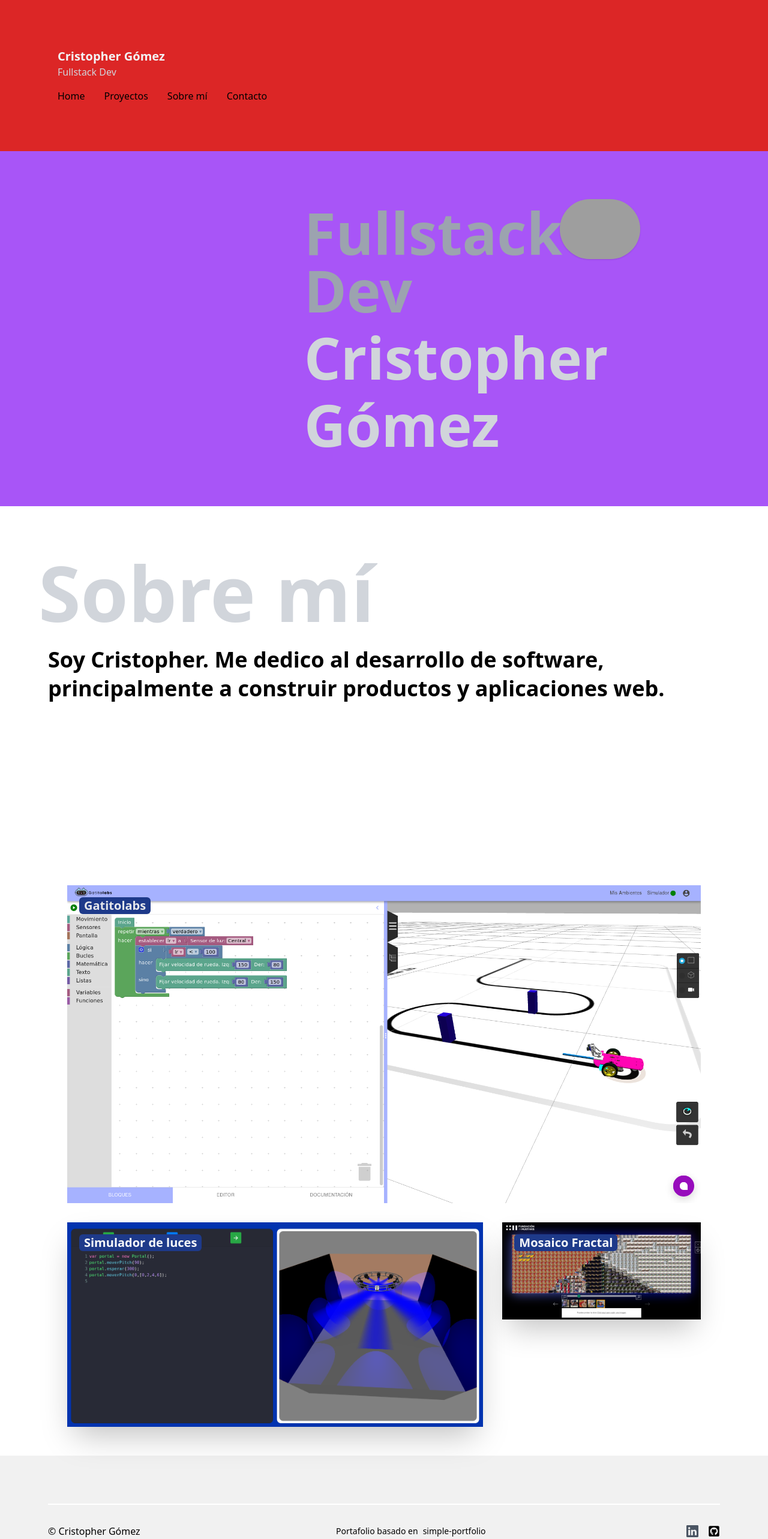
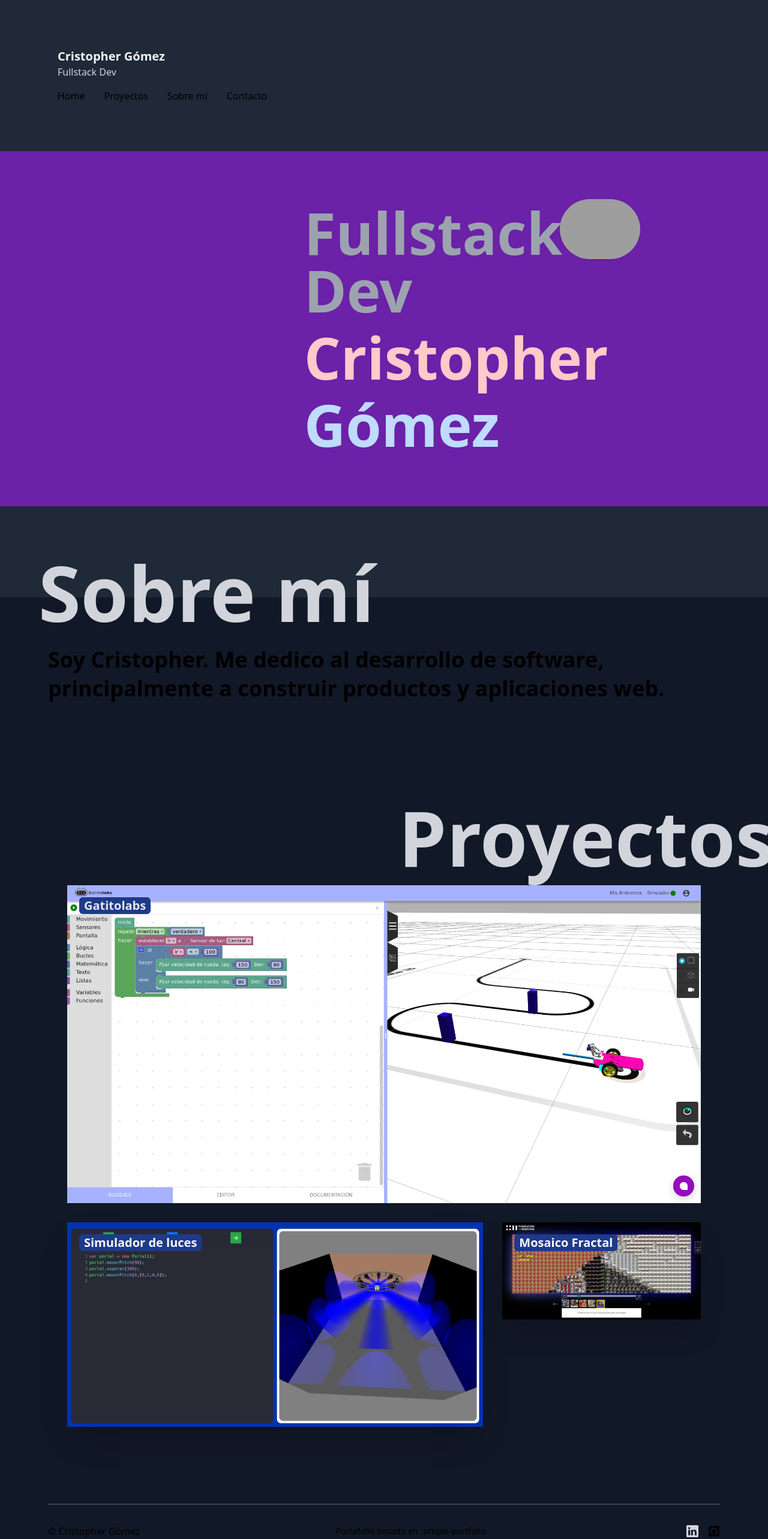
Before and after one commit to ristofer/gatito-portfolio, a Next.js app: page / in a window 1280 px wide. Shown: the top 2566 px of the page at 60% size. Built offline with nearby package versions, Linux system fonts and the light colour scheme; grey boxes are pictures that could not be loaded.

Commit message:
delete dark/light modes

```diff
--- a/components/AboutMe.js
+++ b/components/AboutMe.js
@@ -3,13 +3,13 @@ import userData from "@constants/data";
 
 export default function AboutMe() {
     return (
-        <section className="bg-white dark:bg-gray-800 pb-40">
-            <div className="max-w-6xl mx-auto h-48 bg-white dark:bg-gray-800">
+        <section className="bg-gray-800 pb-40">
+            <div className="max-w-6xl mx-auto h-48 bg-gray-800">
                 <h1 className="text-5xl md:text-9xl text-gray-300 font-bold py-20 text-center md:text-left">
                     Sobre mí
                 </h1>
             </div>
-            <div className="bg-white -mt-10 dark:bg-gray-900">
+            <div className="-mt-10 bg-gray-900">
                 <div className="text-container max-w-6xl mx-auto pt-20">
                     <p
                     className="leading-loose text-2xl md:text-4xl font-semibold mx-4"
--- a/components/AboutMeFull.js
+++ b/components/AboutMeFull.js
@@ -2,13 +2,13 @@ import React from "react";
 
 export default function AboutMeFull() {
     return (
-        <section className="bg-white dark:bg-gray-800 pb-40">
-            <div className="max-w-6xl mx-auto h-48 bg-white dark:bg-gray-800">
+        <section className="bg-gray-800 pb-40">
+            <div className="max-w-6xl mx-auto h-48 bg-gray-800">
                 <h1 className="text-5xl md:text-9xl font-bold py-20 text-center md:text-left">
                     Sobre mí.
                 </h1>
             </div>
-            <div className="bg-white -mt-10 dark:bg-gray-900">
+            <div className="-mt-10 bg-gray-900">
                 <div className="text-container max-w-6xl mx-auto pt-20">
                     <p
                         className="leading-loose text-xl md:text-3xl font-semibold mx-4 pb-2 pt-2"
--- a/components/ContainerBlock.js
+++ b/components/ContainerBlock.js
@@ -37,7 +37,7 @@ export default function ContainerBlock({ children, ...customMeta }) {
                 {meta.date && (<meta property="article:published_time" content={meta.date} />
                 )}
             </Head>
-            <main className="bg-red-600 dark:bg-gray-800 w-full">
+            <main className="bg-gray-800 w-full">
                 <Navbar />
                 <div>{children}</div>
                 <Footer/>
--- a/components/Footer.js
+++ b/components/Footer.js
@@ -3,9 +3,9 @@ import userData from "@constants/data";
 
 export default function Footer() {
     return (
-        <div className="bg-[#F1F1F1] dark:bg-gray-900">
+        <div className="bg-gray-900">
             <div className="max-w-6xl  mx-auto px-4 py-10 md:py-20">
-                <div className="h-0.5 w-full bg-white dark:bg-gray-700"></div>
+                <div className="h-0.5 w-full bg-gray-700"></div>
                 <div className="flex flex-col space-y-4 md:space-y-0 md:flex-row justify-between md:items-center mt-8">
                     <div>
                         <p>&copy; Cristopher Gómez</p>
@@ -27,7 +27,7 @@ export default function Footer() {
                     <div className="space-x-4 flex flex-row items-center">
                         <a
                             href={userData.socialLinks.linkedin}
-                            className="text-base font-normal text-gray-600 dark:text-gray-300"
+                            className="text-base font-normal text-gray-300"
                             target="_blank"
                             rel="noreferrer"
                         >
--- a/components/Hero.js
+++ b/components/Hero.js
@@ -3,18 +3,18 @@ import userData from "@constants/data";
 
 export default function Hero() {
     return (
-        <div className="flex flex-row justify-center lg:justify-between bg-purple-500 dark:bg-purple-800">
+        <div className="flex flex-row justify-center lg:justify-between bg-purple-800">
             <div className="hidden lg:flex w-1/3">
 
             </div>
             <div className="w-full lg:flex lg:flex-col md:w-1/3 text-center md:text-left mx-auto lg:p-20">
-                <h1 className="text-4xl md:text-8xl font-bold text-gray-400 dark:text-gray-400 my-2">
+                <h1 className="text-4xl md:text-8xl font-bold text-gray-400 my-2">
                     Fullstack Dev
                 </h1>
-                <h1 className="text-4xl md:text-8xl font-bold text-gray-300 dark:text-red-200 my-2">
+                <h1 className="text-4xl md:text-8xl font-bold text-red-200 my-2">
                     Cristopher
                 </h1>
-                <h1 className="text-4xl md:text-8xl font-bold text-gray-300 dark:text-blue-200 my-2">
+                <h1 className="text-4xl md:text-8xl font-bold text-blue-200 my-2">
                     Gómez
                 </h1>
             </div>
--- a/components/HighlightedProjects.js
+++ b/components/HighlightedProjects.js
@@ -3,10 +3,10 @@ import Link from "next/link";
 
 export default function HighlightedProject() {
     return (
-        <div className="bg-white -mt-40 dark:bg-gray-900">
+        <div className=" -mt-40 bg-gray-900">
             <div className="max-w-6xl mx-auto">
                 <header className="flex flex-col md:flex-row justify-end items-center pt-40 mx-10 md:my-20 lg:my-0">
-                    <h1 className="text-6xl lg:text-9xl max-w-lg font-bold text-gray-300 my-20 md:my-0 md:text-white dark:text-gray-300 text-center">
+                    <h1 className="text-6xl lg:text-9xl max-w-lg font-bold  my-20 md:my-0  text-gray-300 text-center">
                         Proyectos
                     </h1>
                 </header>
--- a/components/Navbar.js
+++ b/components/Navbar.js
@@ -14,11 +14,11 @@ export default function Navbar() {
     }, []);
 
     return (
-        <div className="max-w-6xl mx-auto px-8 py-10 md:py-20 bg-red-600 dark:bg-gray-800">
+        <div className="max-w-6xl mx-auto px-8 py-10 md:py-20 bg-gray-800">
             <div className="flex md:flex-row justify-between items-center">
                 <div className="flex flex-col">
                     <Link href="/">
-                        <h1 className="font-semibold text-xl text-gray-100 dark:text-gray-100">
+                        <h1 className="font-semibold text-xl text-gray-100">
                             Cristopher Gómez
                         </h1>
                         <p className="text-base font-light text-gray-300">
@@ -32,28 +32,28 @@ export default function Navbar() {
                     href="/"
                     legacyBehavior
                     passHref
-                    className=" text-base fontnormal text-gray-100 dark:text-gray-300"
+                    className=" text-base fontnormal text-gray-300"
                 >
                     <a className="hover:bg-purple-500">Home</a>
                 </Link>
                 <Link
                     href="/projects"
                     legacyBehavior
-                    className="text-base fontnormal text-gray-100 dark:text-gray-300"
+                    className="text-base fontnormal text-gray-300"
                 >
                     <a className="hover:bg-purple-500">Proyectos</a>
                 </Link>
                 <Link
                     href="/about"
                     legacyBehavior
-                    className="text-base fontnormal text-gray-100 dark:text-gray-300"
+                    className="text-base fontnormal text-gray-300"
                 >
                     <a className="hover:bg-purple-500">Sobre mí</a>
                 </Link>
                 <Link
                     href="/contact"
                     legacyBehavior
-                    className="text-base fontnormal text-gray-100 dark:text-gray-300"
+                    className="text-base fontnormal text-gray-300"
                 >
                     <a className="hover:bg-purple-500">Contacto</a>
                 </Link>
--- a/components/Projects.js
+++ b/components/Projects.js
@@ -3,13 +3,13 @@ import userData from "@constants/data";
 
 export default function Projects() {
     return (
-        <section className="bg-purple-500 dark:bg-gray-800">
-            <div className="max-w-6xl mx-auto h-48 bg-purple-500 dark:bg-gray-800">
+        <section className="bg-gray-800">
+            <div className="max-w-6xl mx-auto h-48 bg-gray-800">
                 <h1 className="text-5xl md:text-9xl font-bold py-20 text-center md:text-left">
                     Proyectos
                 </h1>
             </div>
-            <div className="bg-gray-500 dark:bg-gray-900">
+            <div className="bg-gray-900">
                 <div className="max-w-6xl mx-auto grid grid-cols-1 md:grid-cols-1 gap-8 pl-4 pr-4 py-20 pb-40">
                     {userData.projects.map((proj, idx) => (
                         <ProjectCard
```
Also changed, not shown: components/Contact.js (+5 -5 lines).
